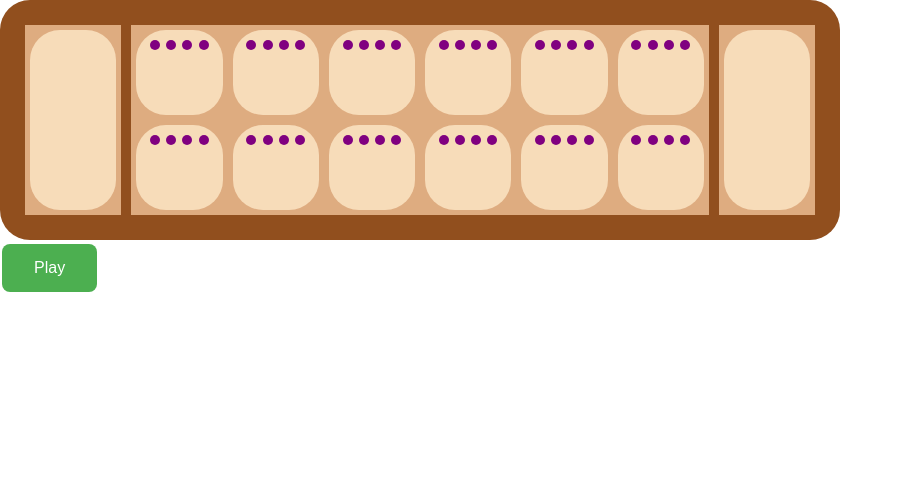
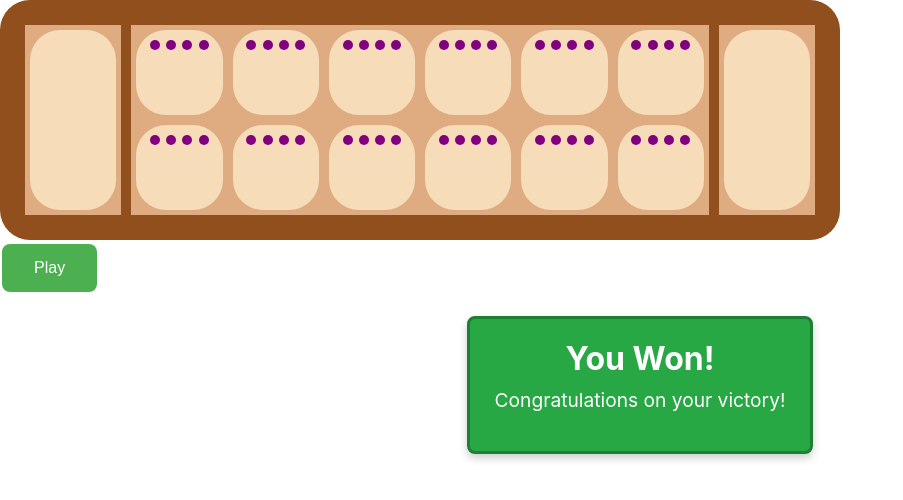
Before and after one commit to papaB3A/simbaz-mancala-solution, a React (Create React App) app in the folder my-app/: page / in a window 1280 px wide. Shown: the top 500 px of the page, without its empty margins (0-903 px from the left). Built offline with nearby package versions, Linux system fonts and the light colour scheme.

Commit message:
gamemessage

```diff
--- a/my-app/src/App.css
+++ b/my-app/src/App.css
@@ -143,3 +143,37 @@ button:hover {
 button:active {
   background-color: #388e3c;  /* Even darker green when clicked */
 }
+/* WinMessage.css */
+.win-message {
+  background-color: #28a745; /* Green background to signify success */
+  color: white;              /* White text */
+  text-align: center;        /* Center text */
+  padding: 20px;             /* Padding around the message */
+  border-radius: 8px;        /* Rounded corners */
+  border: 3px solid #1e7e34; /* Darker green border */
+  width: 300px;              /* Fixed width */
+  margin: 20px auto;         /* Center it horizontally */
+  box-shadow: 0 4px 8px rgba(0, 0, 0, 0.2); /* Slight shadow for depth */
+  animation: pop-up 0.5s ease-in-out; /* Animation for message pop-up */
+}
+
+.win-message h1 {
+  font-size: 2em;            /* Bigger font for the win message */
+  margin: 0;                 /* Remove default margin */
+}
+
+.win-message p {
+  font-size: 1.2em;          /* Slightly bigger text for the congratulatory message */
+  margin-top: 10px;          /* Space between the h1 and the paragraph */
+}
+
+@keyframes pop-up {
+  0% {
+    opacity: 0;
+    transform: scale(0.8);
+  }
+  100% {
+    opacity: 1;
+    transform: scale(1);
+  }
+}
--- a/my-app/src/App.js
+++ b/my-app/src/App.js
@@ -3,6 +3,7 @@ import Header from "./components/Header.js";
 import Instructions from "./components/Instructions.js";
 import GameBoard from "./components/GameBoard.js";
 import PlayButton from './components/GameButton.js';
+import WinMessage from './components/GameMessage.js';
 function App() {
   return (
     <div className="App">
@@ -10,6 +11,7 @@ function App() {
       <Instructions/>
       <GameBoard/>
       <PlayButton/>
+      <WinMessage/>
 
     </div>
   );
--- a/my-app/src/components/GameMessage.js
+++ b/my-app/src/components/GameMessage.js
@@ -0,0 +1,13 @@
+import React from 'react';
+
+
+const WinMessage = () => {
+  return (
+    <div className="win-message">
+      <h1>You Won!</h1>
+      <p>Congratulations on your victory!</p>
+    </div>
+  );
+};
+
+export default WinMessage;
```
